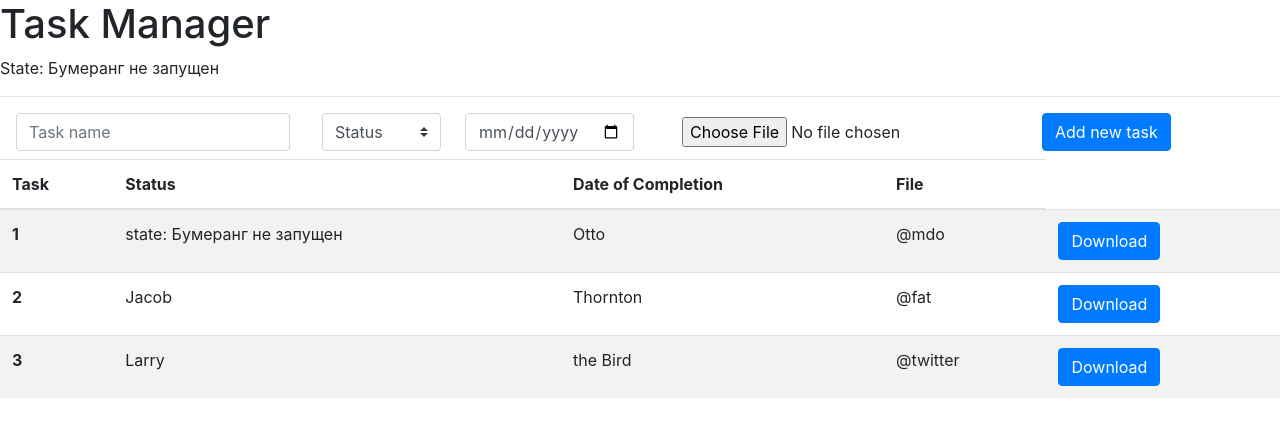
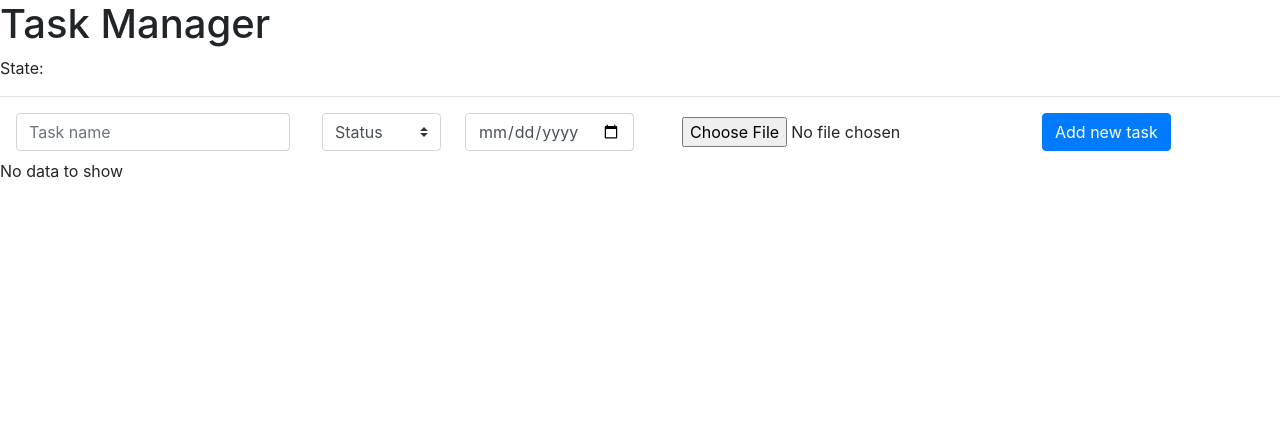
Before and after one commit to MarazorQ/SPP, a React (Create React App) app: page / in a window 1280 px wide. Shown: the top 436 px of the page. Built offline with nearby package versions, Linux system fonts and the light colour scheme.

Commit message:
added the function of added tasks

```diff
--- a/src/components/App.js
+++ b/src/components/App.js
@@ -4,21 +4,29 @@ import Frame from './Frame';
 
 class App extends React.Component {
     state = {
-        name: 'Бумеранг не запущен'
+        data: {
+            value: '',
+            status: '',
+            date: ''
+        },
+        dataArr: []
     };
 
-    updateData = (value) => {
-        this.setState({name: value})
+    updateData = (dataToUpdate) => {
+        console.log(3234234234, dataToUpdate);
+        this.setState({data: dataToUpdate})
+        this.setState({dataArr: [...this.state.dataArr, dataToUpdate]})
     }
 
     render(){
+        console.log('000000000', this.state.dataArr)
         return(
             <div>
                 <h1>Task Manager</h1>
                 <p>State: {this.state.name}</p>
                 <hr></hr>
                 <Inputs updateData={this.updateData}/>
-                <Frame Name={this.state.name}/>
+                <Frame dataArr={this.state.dataArr} data={this.state.data}/>
             </div>
         )
     }
--- a/src/components/Frame.js
+++ b/src/components/Frame.js
@@ -1,8 +1,14 @@
 import React from 'react';
 
 class Frame extends React.Component{
+    render(){
+        if (!this.props.data.value || !this.props.data.status || !this.props.data.date){
+            return (
+                <div>No data to show</div>
+            )
+        }
+        console.log("PROPS + ARR", this.props.dataArr);
 
-    render(){
         return(
             <table className="table table-striped">
                 <thead>
@@ -12,27 +18,17 @@ class Frame extends React.Component{
                     <th>File</th>
                 </thead>
                 <tbody>
-                    <tr>
+                    {this.props.dataArr.map((i, index) => {
+                        return (
+                            <tr key={`${index}-${i.value}--${i.date}`}>
                         <th scope="row">1</th>
-                        <td>state: {this.props.Name}</td>
-                        <td>Otto</td>
-                        <td>@mdo</td>
+                        <td>{i.value}</td>
+                        <td>{i.status}</td>
+                        <td>{i.date}</td>
                         <td><button className="btn btn-primary">Download</button></td>
                     </tr>
-                        <tr>
-                        <th scope="row">2</th>
-                        <td>Jacob</td>
-                        <td>Thornton</td>
-                        <td>@fat</td>
-                        <td><button className="btn btn-primary">Download</button></td>
-                    </tr>
-                    <tr>
-                        <th scope="row">3</th>
-                        <td>Larry</td>
-                        <td>the Bird</td>
-                        <td>@twitter</td>
-                        <td><button className="btn btn-primary">Download</button></td>
-                    </tr>
+                        )
+                    })}
                 </tbody>
             </table>
         )
--- a/src/components/Inputs.js
+++ b/src/components/Inputs.js
@@ -6,20 +6,36 @@ class Inputs extends React.Component{
     constructor(props) {
         super(props);
         this.state = {
-            name: ''
+            value: '',
+            status: '',
+            date: ''
+
         };
-        this.handleChange = this.handleChange.bind(this);
+        this.handleChangeValue = this.handleChangeValue.bind(this);
+        this.handleChangeStatus = this.handleChangeStatus.bind(this);
+        this.handleChangeDate = this.handleChangeDate.bind(this);
+
         this.handleSubmit = this.handleSubmit.bind(this);
     }
 
-    handleChange(event){
+    handleChangeValue(event){
         this.setState({value:event.target.value});
+    }
+    handleChangeStatus(event){
+        this.setState({status:event.target.value});
+    }
+    handleChangeDate(event){
+        this.setState({date:event.target.value});
     }
 
     handleSubmit(event){
-        this.props.updateData(this.state.value);
-        //disaeble reboot
         event.preventDefault();
+
+        this.props.updateData({
+            value: this.state.value,
+            status: this.state.status,
+            date: this.state.date
+        });
     }
 
     render(){
@@ -27,10 +43,10 @@ class Inputs extends React.Component{
             <form className="form-inline" onSubmit={this.handleSubmit}>
                 <div className="form-group mx-sm-3 mb-2">
                     <label for="inputPassword2" class="sr-only">Task Name</label>
-                    <input type="text" className="form-control" id="inputPassword2" placeholder="Task name" value={this.state.value} onChange={this.handleChange}></input>
+                    <input type="text" className="form-control" id="inputPassword2" placeholder="Task name" value={this.state.value} onChange={this.handleChangeValue}/>
                 </div>
                 <div className="form-group mx-sm-3 mb-2">
-                    <select className="custom-select mr-sm-2" id="inlineFormCustomSelect">
+                    <select className="custom-select mr-sm-2" id="inlineFormCustomSelect" value={this.state.status} onChange={this.handleChangeStatus}>
                         <option selected>Status</option>
                         <option value="1">To Do</option>
                         <option value="2">Doing</option>
@@ -38,12 +54,12 @@ class Inputs extends React.Component{
                         <option value="4">Questions</option>
                     </select>
                 <div className="form-group mx-sm-3 mb">
-                    <input type="date" className="form-control" placeholder="Date"></input>
+                    <input type="date" className="form-control" placeholder="Date" value={this.state.date} onChange={this.handleChangeDate} />
                 </div>
                 </div>
                 <div className="form-group mx-sm-3 mb-2">
                     {/* <label for="exampleFormControlFile1">Example file input</label> */}
-                    <input type="file" className="form-control-file" id="exampleFormControlFile1"></input>
+                    <input type="file" className="form-control-file" id="exampleFormControlFile1" />
                 </div>
                 <button type="submit" className="btn btn-primary mb-2">Add new task</button>
             </form>
```
